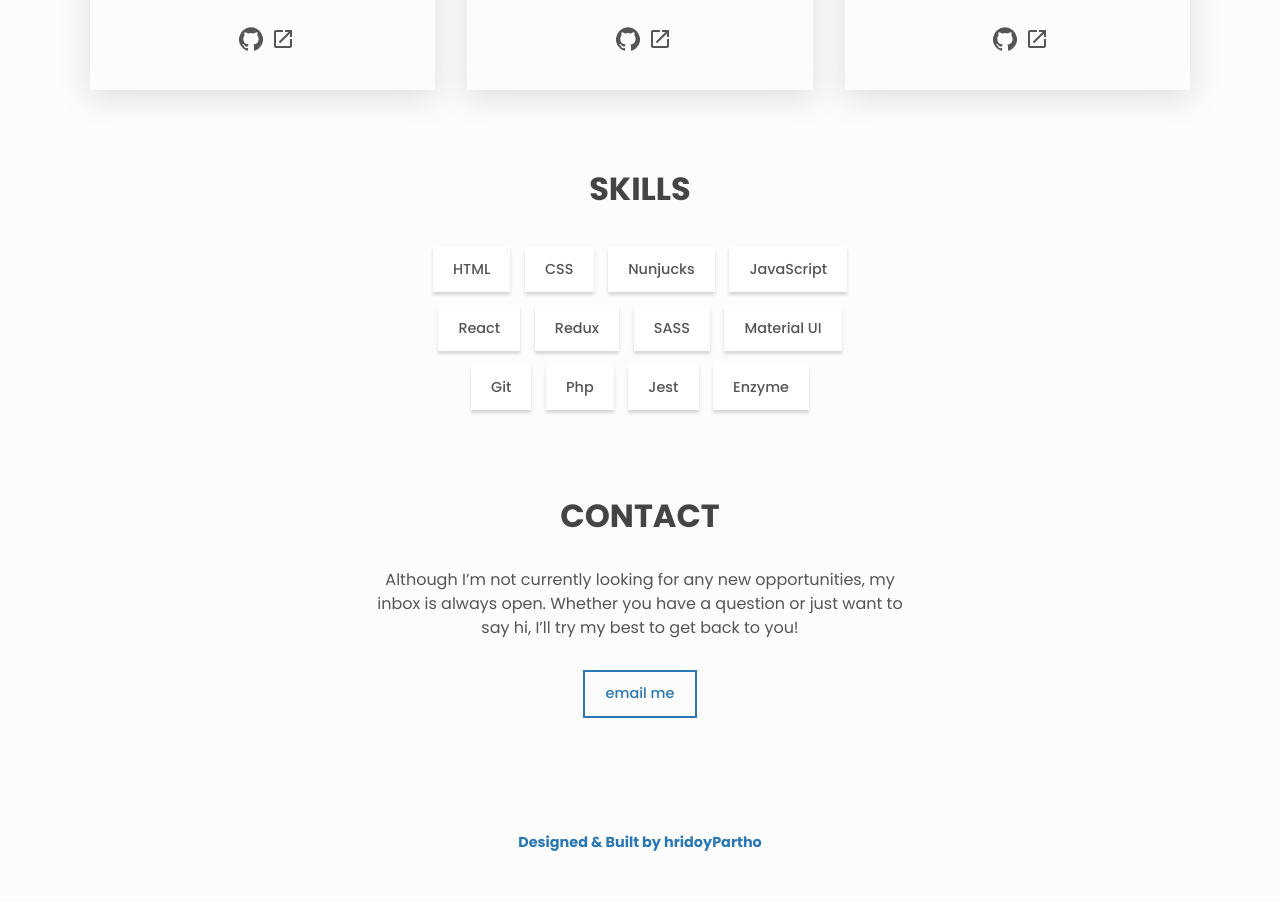
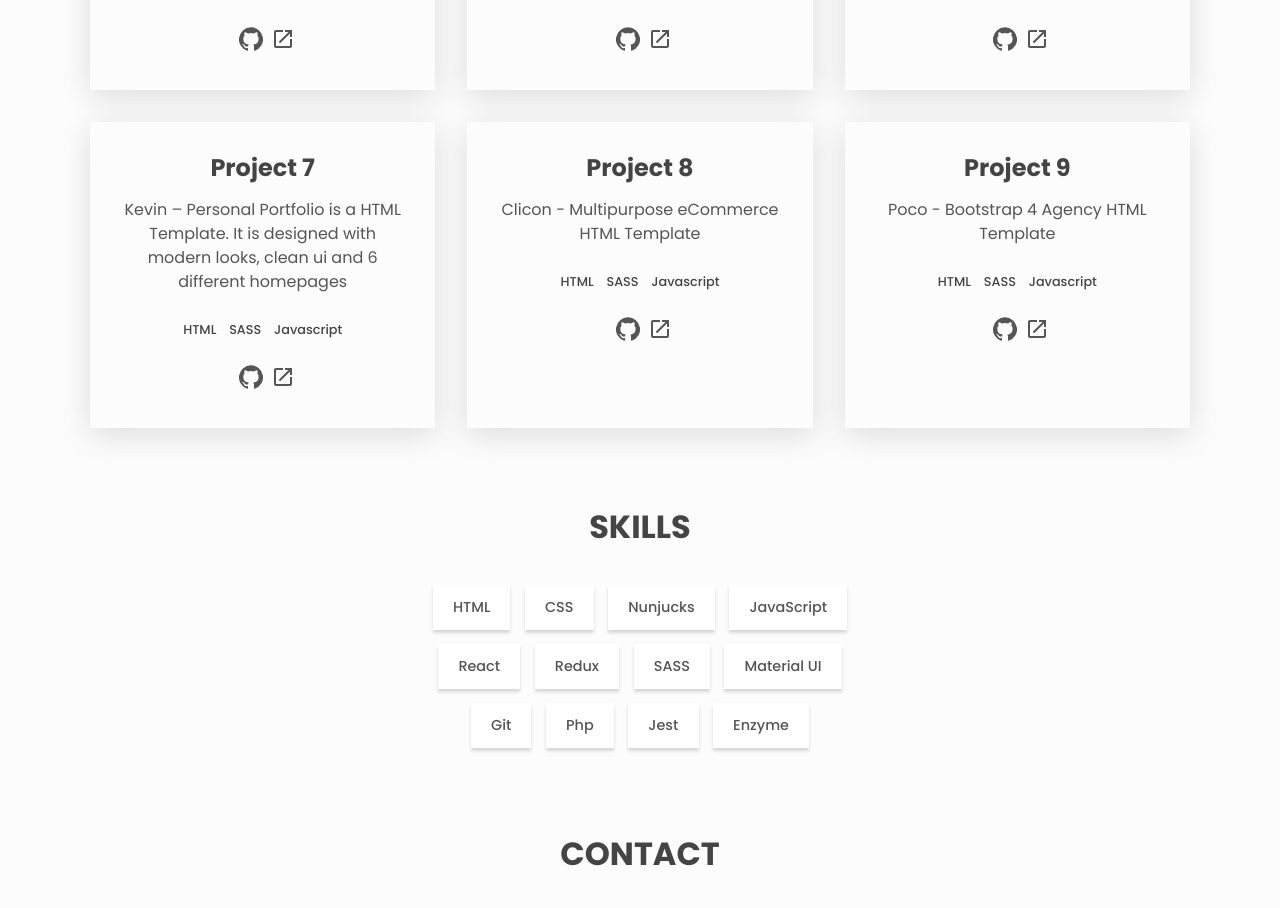
Before and after one commit to hridoypartho/v1, a React (Create React App) app: page / in a window 1280 px wide. Shown: the part 1160-2068 px from the top of the page. Built offline with nearby package versions, Linux system fonts and the light colour scheme.

Commit message:
new project add

```diff
--- a/src/portfolio.js
+++ b/src/portfolio.js
@@ -68,6 +68,30 @@ const projects = [
     sourceCode: 'https://github.com',
     livePreview: 'https://bouldbound.netlify.app/',
   },
+  {
+    name: 'Project 7',
+    description:
+      'Kevin – Personal Portfolio is a HTML Template. It is designed with modern looks, clean ui and 6 different homepages',
+      stack: ['HTML', 'SASS', 'Javascript'],
+    sourceCode: 'https://github.com',
+    livePreview: 'https://kevin-html.netlify.app/',
+  },
+  {
+    name: 'Project 8',
+    description:
+    'Clicon - Multipurpose eCommerce HTML Template',
+      stack: ['HTML', 'SASS', 'Javascript'],
+    sourceCode: 'https://github.com',
+    livePreview: 'https://clicon-html.netlify.app/',
+  },
+  {
+    name: 'Project 9',
+    description:
+    'Poco - Bootstrap 4 Agency HTML Template',
+      stack: ['HTML', 'SASS', 'Javascript'],
+    sourceCode: 'https://github.com',
+    livePreview: 'https://poco-html.netlify.app/',
+  },
 ]
 
 const skills = [
```
Also changed, not shown: 12 other files (tests, documents, lock files or other folders).
